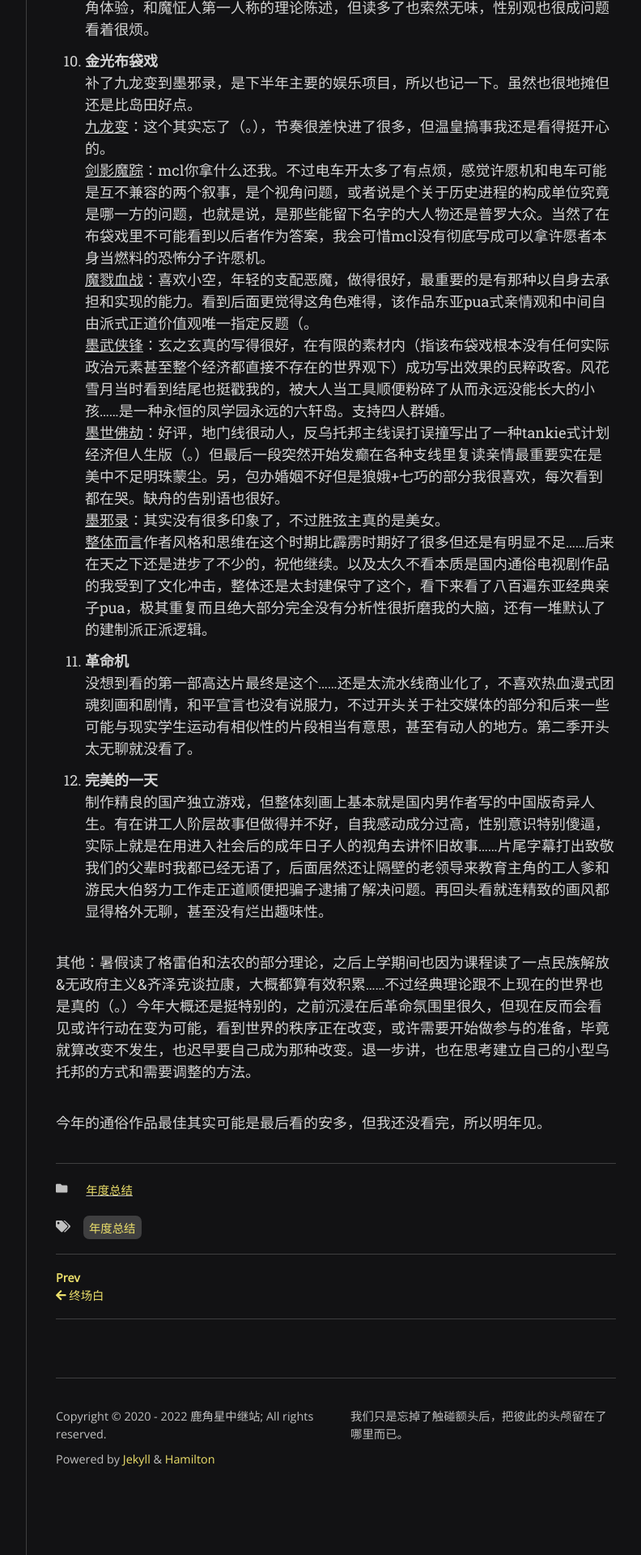
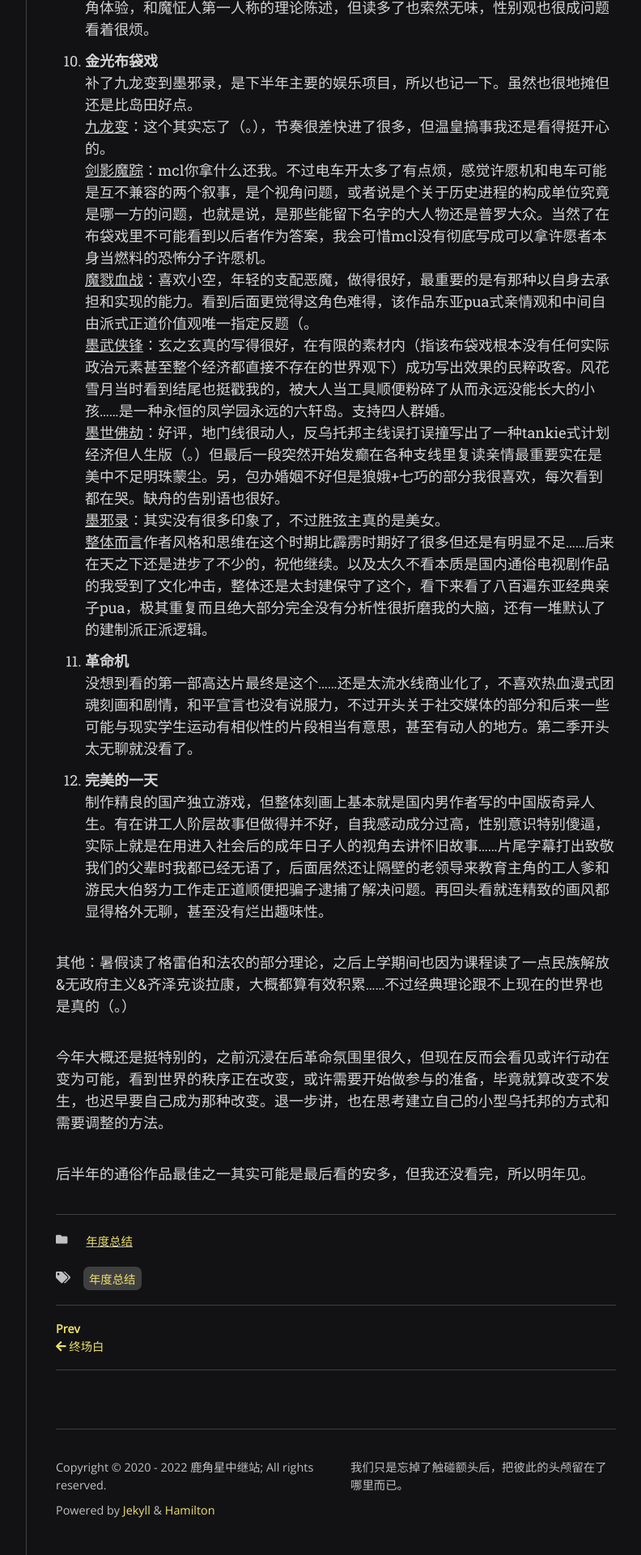
Before and after one commit to scatterdclouds/scatterdclouds.github.io, a Jekyll site: the page built from _posts/2022-12-31-bytheendof2022.md, in a window 1280 px wide. Shown: the part 1641-3561 px from the top of the page at 81% size, without its empty margins (357-1149 px from the left). Built offline with Jekyll 4.4.1, drawn with Linux system fonts in a browser that asks for light colours; nearby versions of some CDN libraries; some web fonts are replaced; comment, search, counter and statistics services are not loaded.

Commit message:
Update 2022-12-31-bytheendof2022.md

```diff
--- a/_posts/2022-12-31-bytheendof2022.md
+++ b/_posts/2022-12-31-bytheendof2022.md
@@ -35,6 +35,8 @@ comments: true
 
 24. **完美的一天** <br/> 制作精良的国产独立游戏，但整体刻画上基本就是国内男作者写的中国版奇异人生。有在讲工人阶层故事但做得并不好，自我感动成分过高，性别意识特别傻逼，实际上就是在用进入社会后的成年日子人的视角去讲怀旧故事……片尾字幕打出致敬我们的父辈时我都已经无语了，后面居然还让隔壁的老领导来教育主角的工人爹和游民大伯努力工作走正道顺便把骗子逮捕了解决问题。再回头看就连精致的画风都显得格外无聊，甚至没有烂出趣味性。
 
-其他：暑假读了格雷伯和法农的部分理论，之后上学期间也因为课程读了一点民族解放&无政府主义&齐泽克谈拉康，大概都算有效积累……不过经典理论跟不上现在的世界也是真的（。）今年大概还是挺特别的，之前沉浸在后革命氛围里很久，但现在反而会看见或许行动在变为可能，看到世界的秩序正在改变，或许需要开始做参与的准备，毕竟就算改变不发生，也迟早要自己成为那种改变。退一步讲，也在思考建立自己的小型乌托邦的方式和需要调整的方法。
+其他：暑假读了格雷伯和法农的部分理论，之后上学期间也因为课程读了一点民族解放&无政府主义&齐泽克谈拉康，大概都算有效积累……不过经典理论跟不上现在的世界也是真的（。）
 
-今年的通俗作品最佳其实可能是最后看的安多，但我还没看完，所以明年见。
+今年大概还是挺特别的，之前沉浸在后革命氛围里很久，但现在反而会看见或许行动在变为可能，看到世界的秩序正在改变，或许需要开始做参与的准备，毕竟就算改变不发生，也迟早要自己成为那种改变。退一步讲，也在思考建立自己的小型乌托邦的方式和需要调整的方法。
+
+后半年的通俗作品最佳之一其实可能是最后看的安多，但我还没看完，所以明年见。
```
